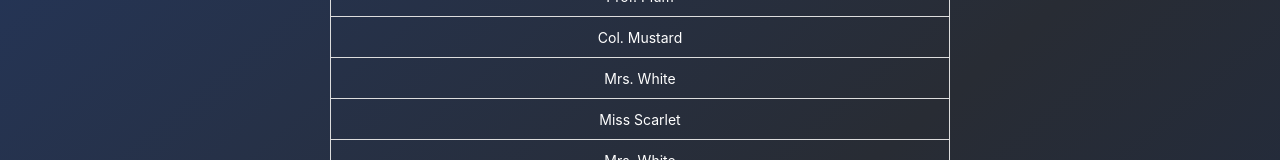
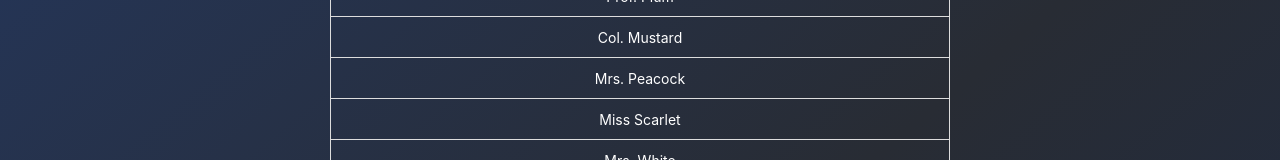
Before and after one commit to jacobhamblin/clue-helper, a React (Create React App) app: page / in a window 1280 px wide. Both pictures are taken after a click on the element "Play". Shown: the part 192-352 px from the top of the page. Built offline with nearby package versions, Linux system fonts and the light colour scheme.

Commit message:
white -> peacock

```diff
--- a/src/Gameplay/index.js
+++ b/src/Gameplay/index.js
@@ -8,7 +8,7 @@ class Gameplay extends Component {
     'Mr. Green',
     'Prof. Plum',
     'Col. Mustard',
-    'Mrs. White',
+    'Mrs. Peacock',
     'Miss Scarlet',
     'Mrs. White',
   ];
```
